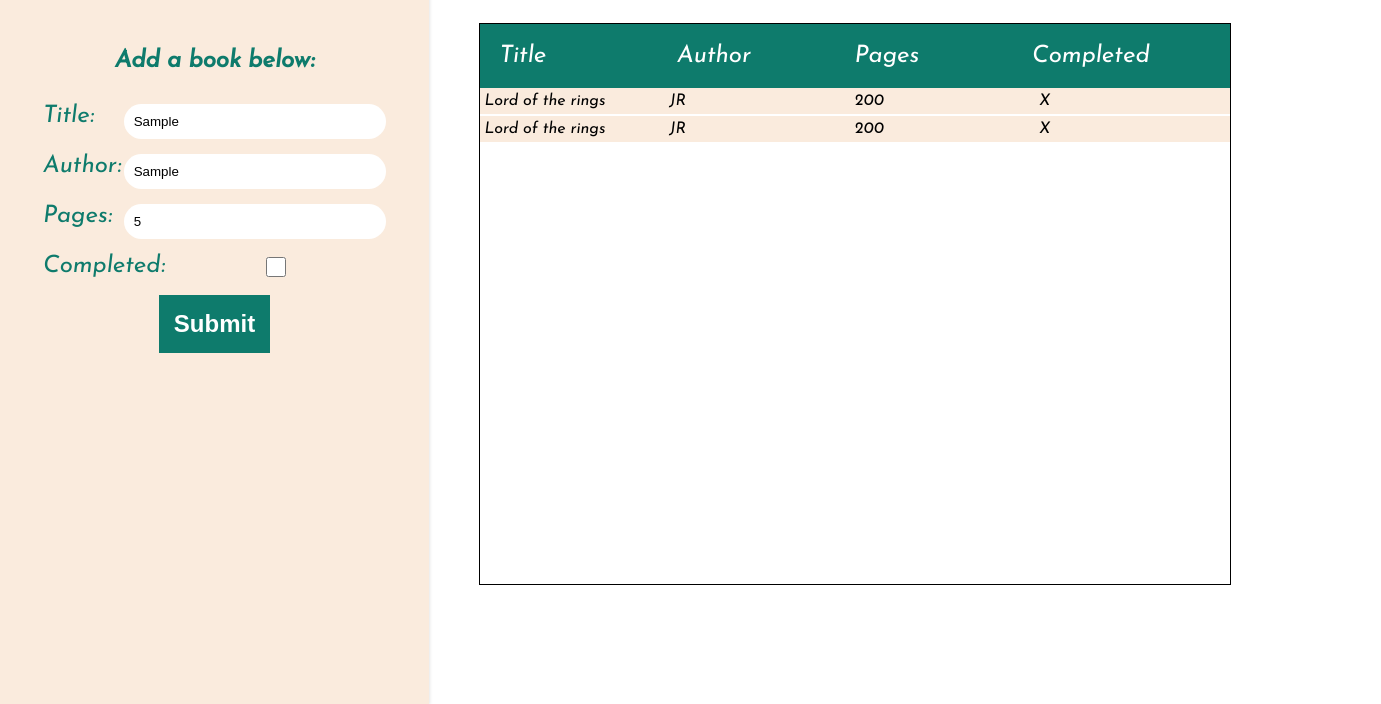
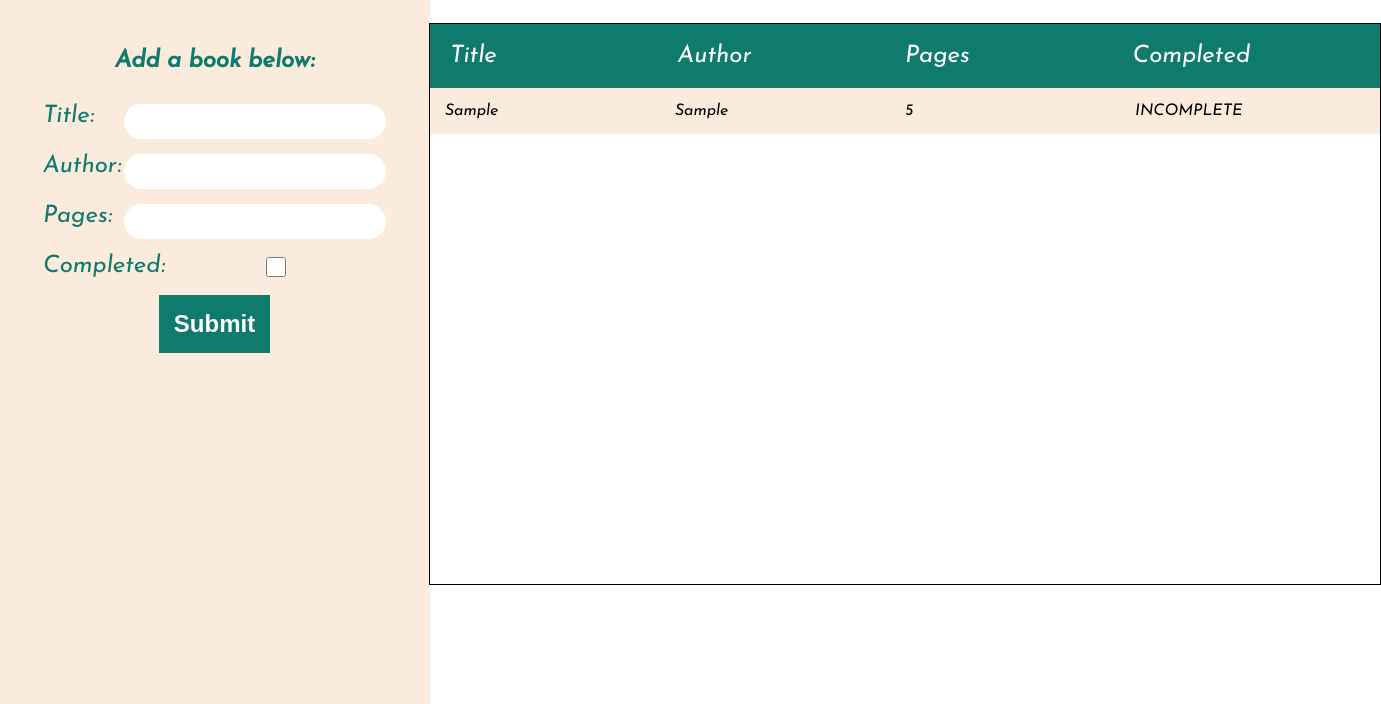
Before and after one commit to justincbal/library-app, a plain HTML site: page index.html in a window 1280 px wide. Both pictures are taken after typing "Sample", "Sample", "5" into the empty fields and a click on the button "Submit". Shown: the part 96-800 px from the top of the page, 1381 px wide, since content can reach past the window. Drawn offline with Linux system fonts and the light colour scheme.

Commit message:
finish rough

```diff
--- a/index.html
+++ b/index.html
@@ -22,19 +22,19 @@
             <form action="" id="form">
                 <div class="form-row">
                     <label for="title">Title:</label>
-                    <input type="text" id="title" name="title">
+                    <input type="text" id="title" name="title" required>
                 </div>
                 <div class="form-row">
                     <label for="author">Author:</label>
-                    <input type="text" id="author" name="author">
+                    <input type="text" id="author" name="author" required>
                 </div>
                 <div class="form-row">
                     <label for="pages">Pages:</label>
-                    <input type="number" id="number" name="number">
+                    <input type="number" id="pages" name="number" required>
                 </div>
                 <div class="form-row">
                     <label for="read">Completed:</label>
-                    <input type="checkbox" name="read" id="read">
+                    <input type="checkbox" name="read" id="read" required>
                 </div>
 
                 <button type="submit" id="btn">Submit</button>
@@ -60,19 +60,6 @@
             </div>
             <div class="listings">
 
-                <div class="list-row">
-                    <div>Lord of the rings</div>
-                    <div>JR</div>
-                    <div>200</div>
-                    <div>X</div>
-                </div>
-
-                <div class="list-row">
-                    <div>Lord of the rings</div>
-                    <div>JR</div>
-                    <div>200</div>
-                    <div>X</div>
-                </div>
             </div>
         </div>
 
--- a/script.js
+++ b/script.js
@@ -1,10 +1,8 @@
 const btn = document.querySelector('#btn');
-
-
-// btn.addEventListener('click', (e) => {
-//     e.preventDefault();
-
-// })
+const title = document.querySelector('#title');
+const author = document.querySelector('#author');
+const pages = document.querySelector('#pages');
+const read = document.querySelector('#read');
 
 btn.addEventListener('click', addBookToLibrary);
 
@@ -23,14 +21,51 @@ function Book(title, author, pages, completed) {
 
 function addBookToLibrary() {
     event.preventDefault();
-    const title = document.querySelector('#title');
-    const author = document.querySelector('#author');
-    const pages = document.querySelector('#pages');
-    const read = document.querySelector('#read');
-
-    const book = new Book(title, author, pages, read);
+    const book = new Book(title.value, author.value, pages.value, read.checked);
     myLibrary.push(book);
 
-    console.log(book);
-    console.log(myLibrary);
+
+    addToList(book);
+
+    // Resets form fields
+    title.value = '';
+    author.value = '';
+    pages.value = '';
+    read.checked = false;
+
 }
+
+function addToList(item) {
+    const listings = document.querySelector('.listings');
+    const listRow = document.createElement('div');
+    listRow.classList.add('list-row');
+
+    const itemTitle = document.createElement('div');
+    const itemAuth = document.createElement('div');
+    const itemPages = document.createElement('div');
+    const itemRead = document.createElement('div');
+
+    itemTitle.textContent = item.title;
+    itemAuth.textContent = item.author;
+    itemPages.textContent = item.pages;
+
+    item
+
+    if (item.completed === true) {
+        itemRead.textContent = "COMPLETED";
+    }
+    else {
+        itemRead.textContent = "INCOMPLETE";
+    }
+
+    // Append to listRow and listing
+    listRow.append(itemTitle);
+    listRow.append(itemAuth);
+    listRow.append(itemPages);
+    listRow.append(itemRead);
+
+    listings.append(listRow);
+
+
+
+}
--- a/style.css
+++ b/style.css
@@ -65,10 +65,6 @@ form{
 }
 
 
-
-.form-row > * {
-}
-
 label {
     font-size: 1.5rem;
     flex: 1;
@@ -109,7 +105,7 @@ button:hover {
 
 .list {
     height: 70vh;
-    width: 750px;
+    width: 950px;
     border: 1px solid black;
 }
 
@@ -135,8 +131,9 @@ button:hover {
 .list-row {
     display: flex;
     justify-content: space-between;
-    padding: 5px;
+    padding: 15px;
     background-color: var(--main-colour);
+
 }
 
 .list-row > div {
```
